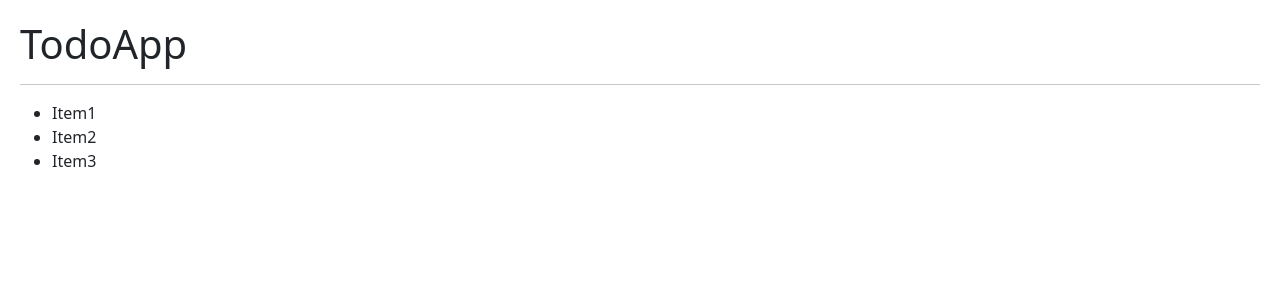
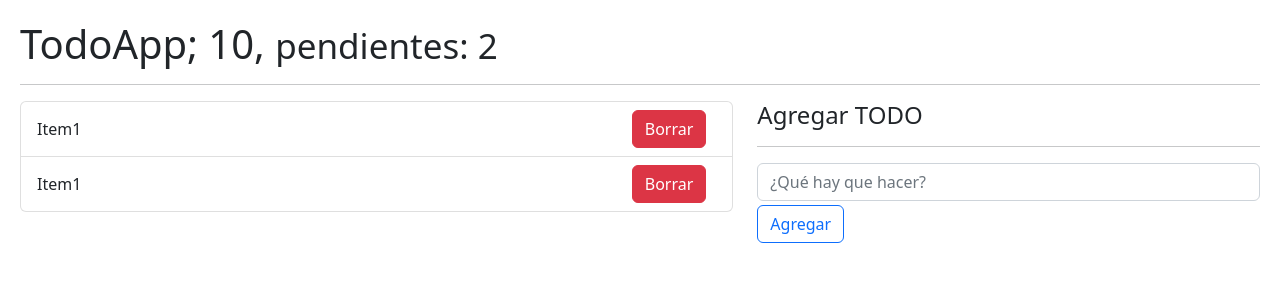
Before and after one commit to Epadrino/react-cero-a-experto, a React (Vite) app in the folder hook_app/: page / in a window 1280 px wide. Shown: the top 300 px of the page. Built offline with nearby package versions, Linux system fonts and the light colour scheme.

Commit message:
creando_app_todo

```diff
--- a/hook_app/src/08-useReducer/TodoApp.jsx
+++ b/hook_app/src/08-useReducer/TodoApp.jsx
@@ -19,13 +19,45 @@
 
 	return (
 		<>
-			<h1>TodoApp</h1>
+			<h1>
+				TodoApp; 10, <small>pendientes: 2</small>
+			</h1>
 			<hr />
-			<ul>
-				<li>Item1</li>
-				<li>Item2</li>
-				<li>Item3</li>
-			</ul>
+
+			<div className='row'>
+				<div className='col-7'>
+					<ul className='list-group'>
+						{state.map((state) => (
+							<li
+								key={state.id}
+								className='list-group-item d-flex justify-content-between'
+							>
+								<span className='align-self-center'>Item1</span>
+								<button className='btn btn-danger'>
+									Borrar
+								</button>
+							</li>
+						))}
+					</ul>
+				</div>
+				<div className='col-5'>
+					<h4>Agregar TODO</h4>
+					<hr />
+					<form>
+						<input
+							type='text'
+							placeholder='¿Qué hay que hacer?'
+							className='form-control'
+						/>
+						<button
+							type='submit'
+							className='btn btn-outline-primary mt-1'
+						>
+							Agregar
+						</button>
+					</form>
+				</div>
+			</div>
 		</>
 	);
 };
```
